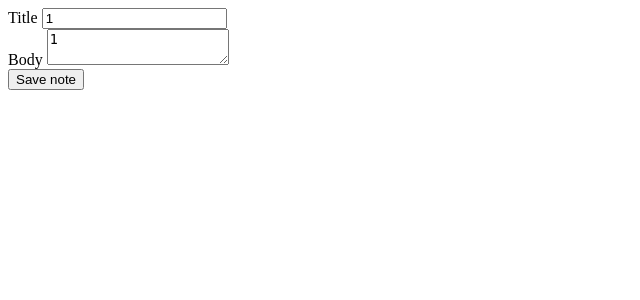
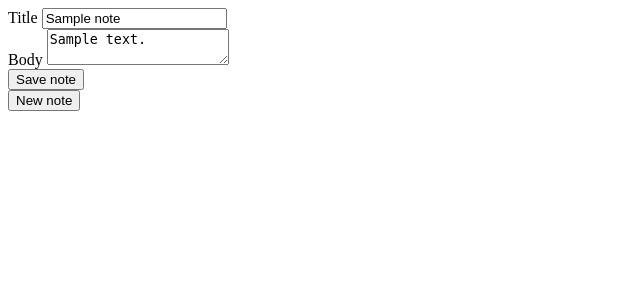
Before and after one commit to ndrygas/whiteboard-project, a Flask app: a page that uses templates/note.html in a window 1280 px wide. Shown: the top 300 px of the page, without its empty margins (0-640 px from the left). Run offline with Flask 2, Linux system fonts and the light colour scheme; the visitor is signed in with stand-in values (Sample User, id 1); tables that the repository leaves empty hold one stand-in row (values such as "Sample post").

Commit message:
created jinja loop for multiple notes

```diff
--- a/crud.py
+++ b/crud.py
@@ -41,6 +41,7 @@ def get_note_by_id(note_id):
 
     return Note.query.get(note_id)
 
+
 def get_notes_by_user_id(user_id):
     """Return all the notes made by a user."""
 
@@ -53,8 +54,15 @@ def get_all_notes():
     return Note.query.all()
 
 
-def check_login(username, password):
-    """Verify username and password matches """
+def update_note(note_id, title, body):
+    """Update the contents of a note."""
+
+    note = Note.query.get(note_id)
+    note.title = title
+    note.body = body
+
+# def check_login(username, password):
+#     """Verify username and password matches """
 
 if __name__ == "__main__":
     from server import app
--- a/server.py
+++ b/server.py
@@ -52,6 +52,7 @@ def log_in():
     username = request.form.get('username')
     password = request.form.get('password')
 
+
     user = crud.get_user_by_name(username)
     if not user or user.password != password:
         flash("Please enter valid credentials or create a new account.")
@@ -86,14 +87,12 @@ def update_note():
 
     title = request.form.get('title')
     body = request.form.get('body')
-    print(title, body)
+    username = session["username"]
+    user = crud.get_user_by_name(username)
+    notes = crud.get_notes_by_user_id(user.user_id)
 
-    username = session["username"]
-
-    user = crud.get_user_by_name(username)
-    # print(session["username"])
-    print(title, body)
-
+    crud.update_note(notes[0].note_id, title, body)
+    db.session.commit()
 
     return redirect(f"/{user.username}")
 
--- a/static/whiteboard.js
+++ b/static/whiteboard.js
@@ -8,7 +8,7 @@
 //     const body = document.querySelector("#body").innerHTML;
 //     console.log(title, body);
 
-//     fetch(`/<username`)
+//     fetch(`/<username>`)
 //     .then((response) => response.text())
 //     // console.log(response.text())
 //     .then((info) => {
--- a/templates/note.html
+++ b/templates/note.html
@@ -2,20 +2,27 @@
 {% block title %}{{ user.username }}'s Whiteboard{% endblock %}
 
 {% block body %}
-  <!-- <h1>{{notes[0].title}}:</h1> -->
 
 
+  {% for note in notes %}
     <form method="POST" action="/update-note">
       <div class="note-group">
           <label for="title">Title</label>
-          <input type="text" name="title" id="title" value="{{notes[0].user_id}}">
+          <input type="text" name="title" id="n-title" value="{{note.title}}">
       </div>
       <div class="note-group">
         <label for="body">Body</label>
-        <textarea type="text" name="body" id="body">{{notes[0].user_id}}</textarea>
+        <textarea type="text" name="body" id="n-body">{{note.body}}</textarea>
       </div>
       <div class="note-group">
         <button id="save-note">Save note</button>
+      </div>
+
+    </form>
+    {% endfor %}
+    <form method="POST" action="new-note">
+      <div class="note-group">
+        <button id="new-note">New note</button>
       </div>
     </form>
   </p>
```
